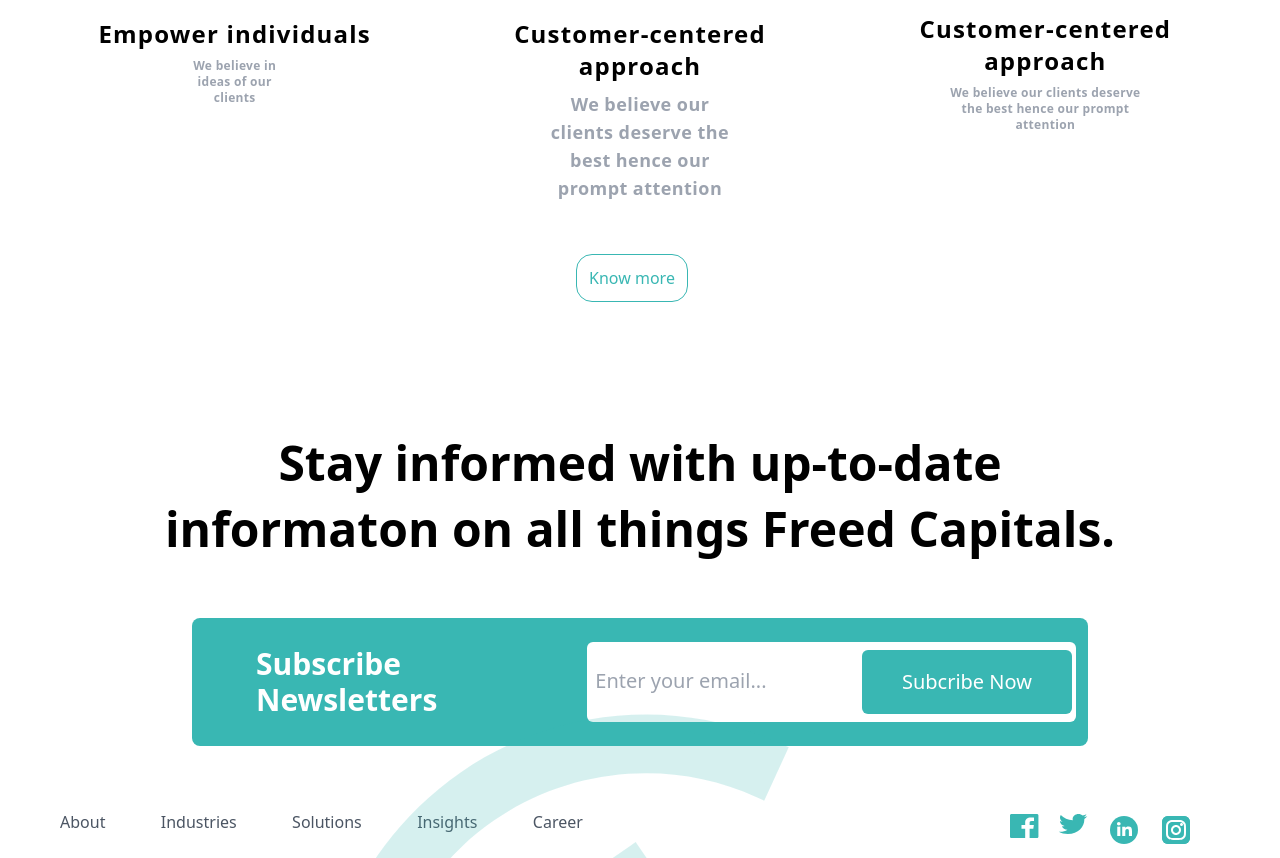
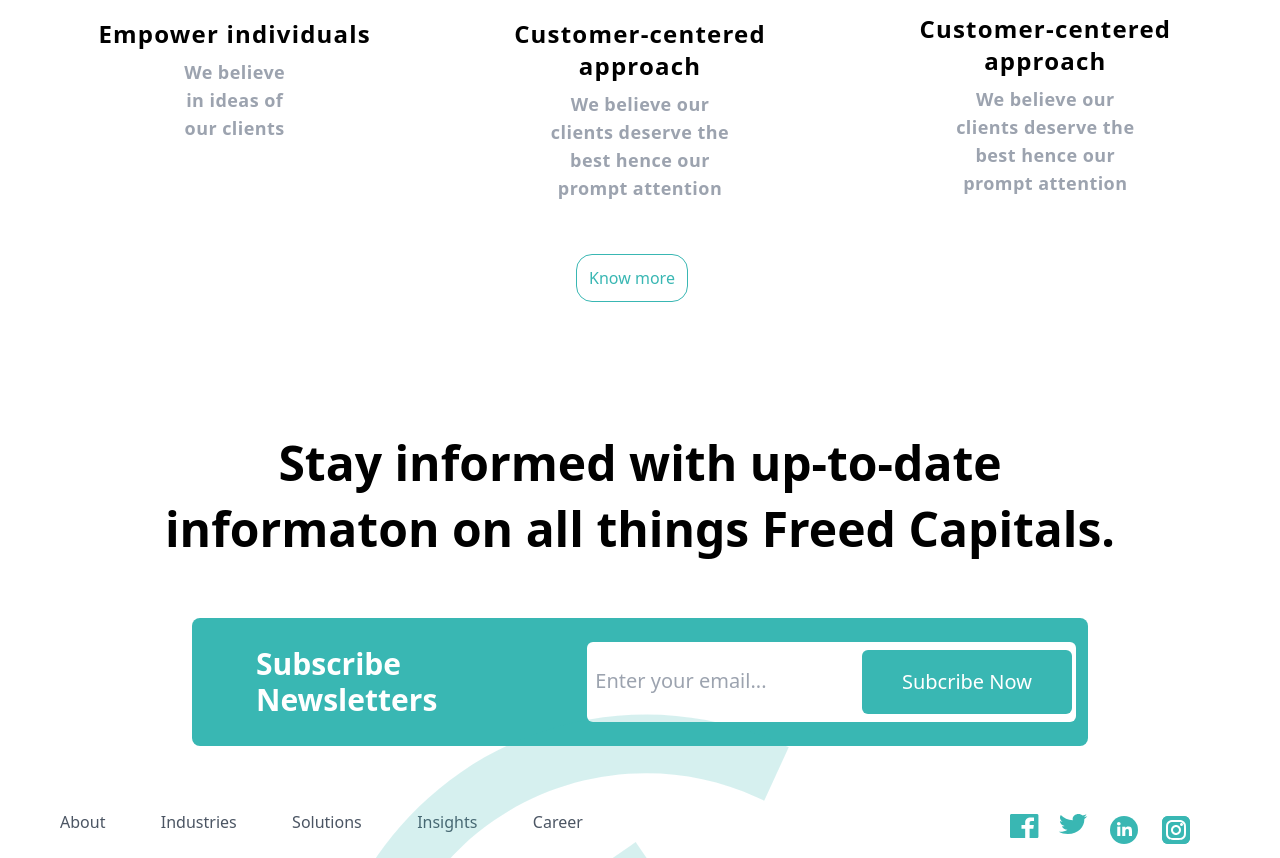
Before and after one commit to daniel-js0/freedcapitals, a Next.js app: page / in a window 1280 px wide. Shown: the part 1696-2554 px from the top of the page. Built offline with nearby package versions, Linux system fonts and the light colour scheme.

Commit message:
media query

```diff
--- a/app/page.jsx
+++ b/app/page.jsx
@@ -32,7 +32,7 @@
         <div className="w-[30%] h-[100%]">
           <Image className=' w-[100%] h-[70%] mx-auto '  src="https://www.freedcapitals.com/Images/web-1.svg" width={227} height={210} quality={100} alt="freedcapital logo" placeholder="empty"  />
           <h1 className="text-center font-semibold tracking-wider md:mt-5  text-sm  md:text-2xl">Empower individuals</h1>
-          <p className="text-center mt-2 lg:px-32 tracking-wide font-semibold text-gray-400 text-xs md: text-lg">We believe in ideas of our clients</p>
+          <p className="text-center mt-2 lg:px-32 tracking-wide font-semibold text-gray-400 text-xs md:text-lg">We believe in ideas of our clients</p>
         </div>
 
         <div className="w-[30%] h-[100%] ">
@@ -44,7 +44,7 @@
         <div className="w-[30%] h-[100%] ">
           <Image className=' w-[100%] h-[69%] mx-auto '  src="https://www.freedcapitals.com/Images/web-3.svg" width={227} height={210} quality={100} alt="freedcapital logo" placeholder="empty"  />
           <h1 className="text-center font-semibold tracking-wider md:mt-5  text-sm  md:text-2xl">Customer-centered approach</h1>
-          <p className="text-center mt-2 lg:px-20 tracking-wide font-semibold text-gray-400 text-xs text-lg">We believe our clients deserve the best hence our prompt attention</p>
+          <p className="text-center mt-2 lg:px-20 tracking-wide font-semibold text-gray-400 text-xs md:text-lg">We believe our clients deserve the best hence our prompt attention</p>
         </div>
      </div>
 
```
